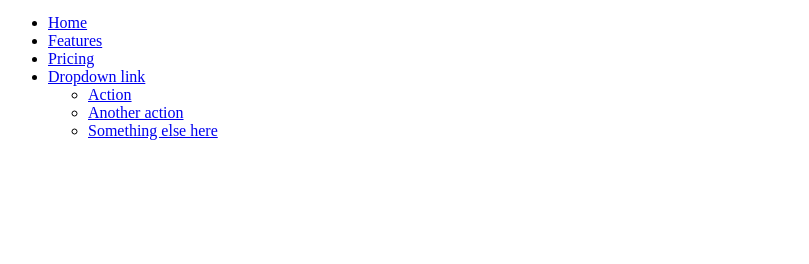
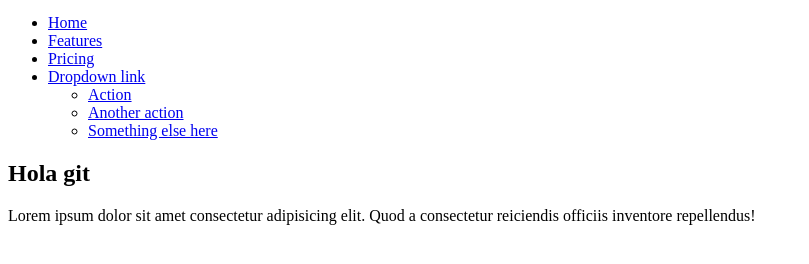
Before and after one commit to andresliev1/clasegithub-3, a plain HTML site: page index.html in a window 1280 px wide. Shown: the part 28-292 px from the top of the page, without its empty margins (0-809 px from the left). Drawn offline with Linux system fonts and the light colour scheme.

Commit message:
creo primera section

```diff
--- a/index.html
+++ b/index.html
@@ -54,5 +54,14 @@
         </div>
       </div>
     </nav>
+    <section>
+      <article>
+        <h2>Hola git</h2>
+        <p>
+          Lorem ipsum dolor sit amet consectetur adipisicing elit. Quod a
+          consectetur reiciendis officiis inventore repellendus!
+        </p>
+      </article>
+    </section>
   </body>
 </html>
```
